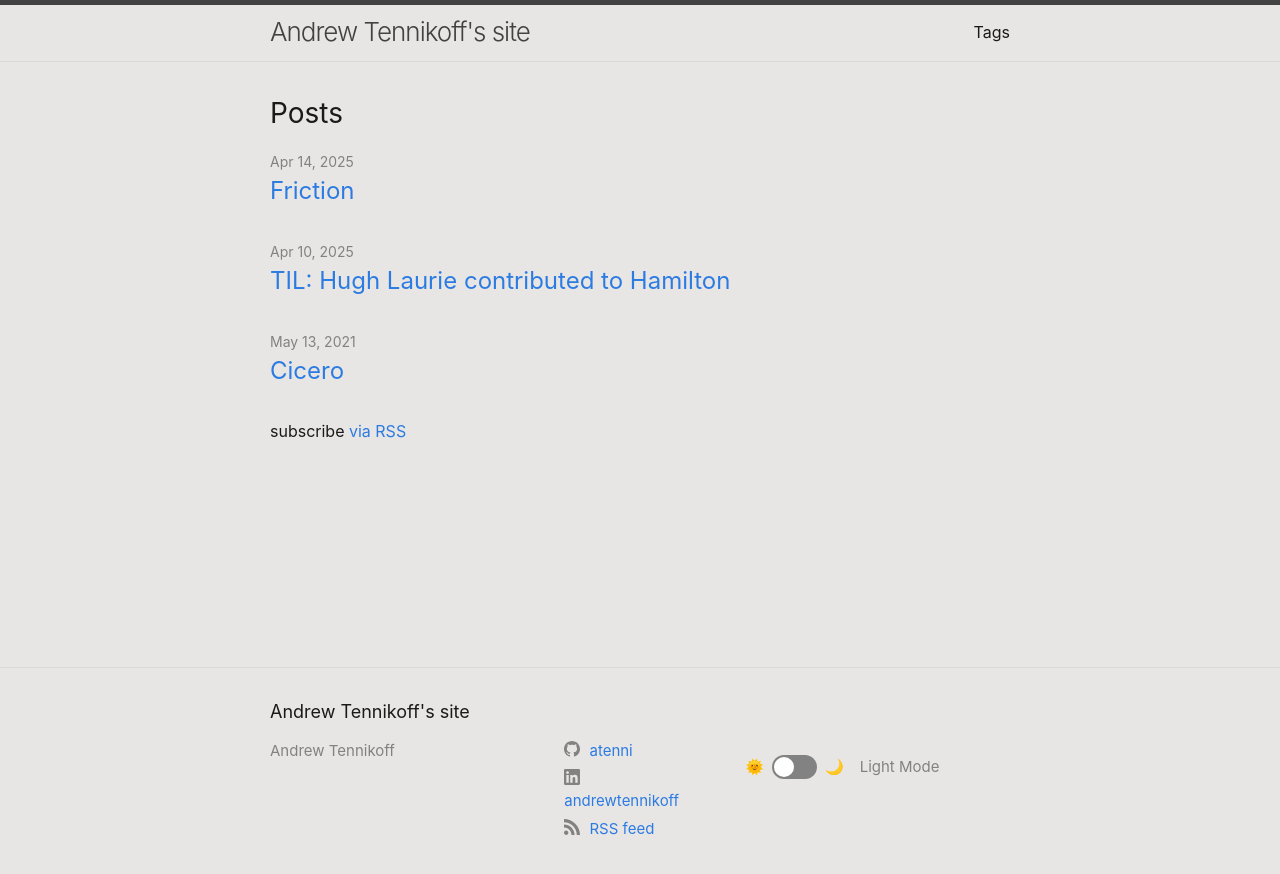
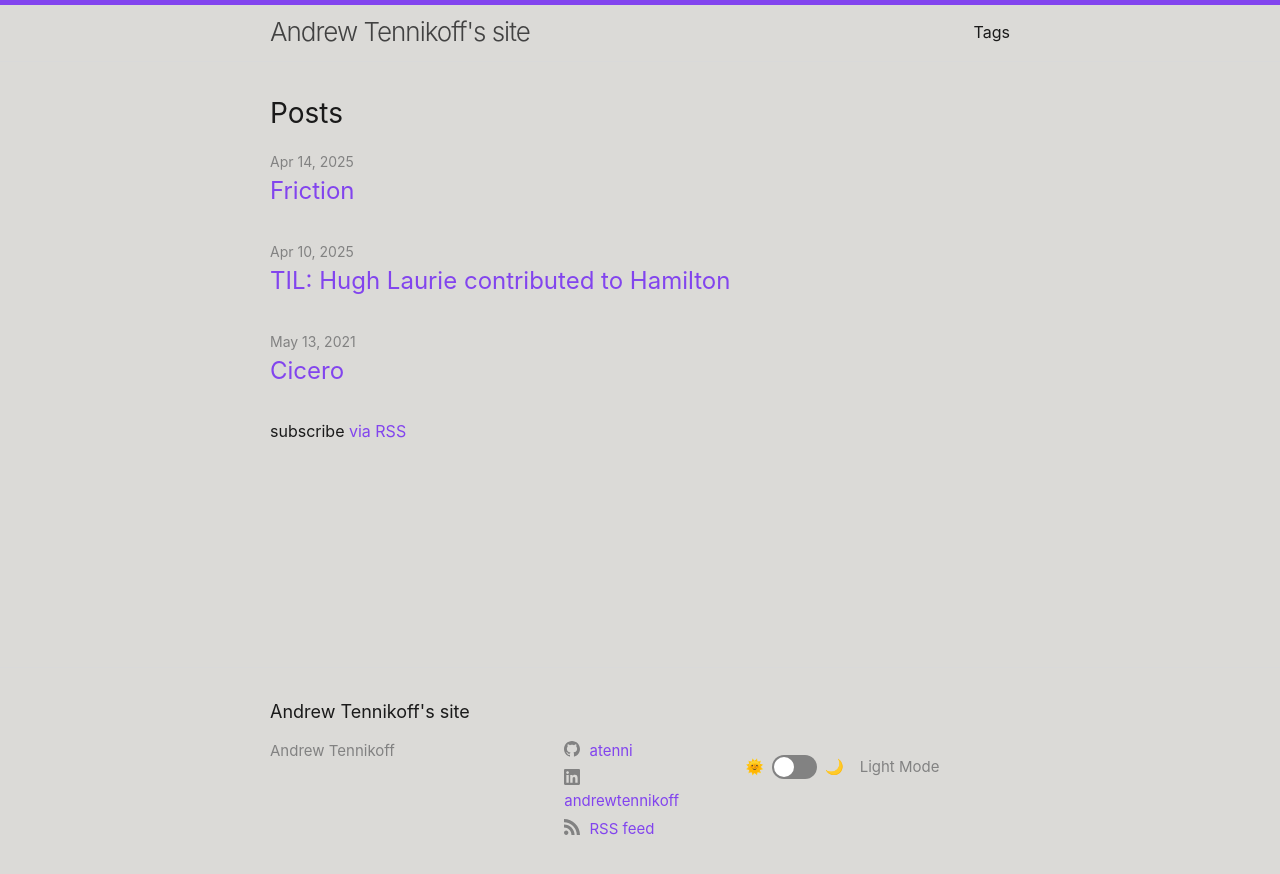
Before and after one commit to atenni/atenni.github.io, a Jekyll site: the page built from index.md, in a window 1280 px wide. Shown: the top 874 px of the page. Built offline with Jekyll 4.4.1, drawn with Linux system fonts in a browser that asks for light colours.

Commit message:
style: apply brand colour more uniformly

```diff
--- a/assets/css/components/header.css
+++ b/assets/css/components/header.css
@@ -2,7 +2,7 @@
  * Site header
  */
 .site-header {
-  border-top: 5px solid var(--grey-prominent);
+  border-top: 5px solid var(--brand-color);
   border-bottom: 1px solid var(--grey-muted);
   min-height: calc(var(--spacing-unit) * 1.865);
   position: relative;
--- a/assets/css/variables.css
+++ b/assets/css/variables.css
@@ -55,8 +55,8 @@
 /* prettier-ignore */
 [data-theme="light"] {
   --text-color:       hsl(0, 0%, 10%);
-  --background-color: hsl(45, 5%, 90%);
-  --brand-color:      hsl(214, 76%, 53%);
+  --background-color: hsl(45, 5%, 85%);
+  --brand-color:      hsl(262, 83%, 60%);
   --grey-neutral:     hsl(0, 0%, 51%);
   --grey-muted:       hsl(0, 0%, 85%);
   --grey-prominent:   hsl(0, 0%, 26%);
```
